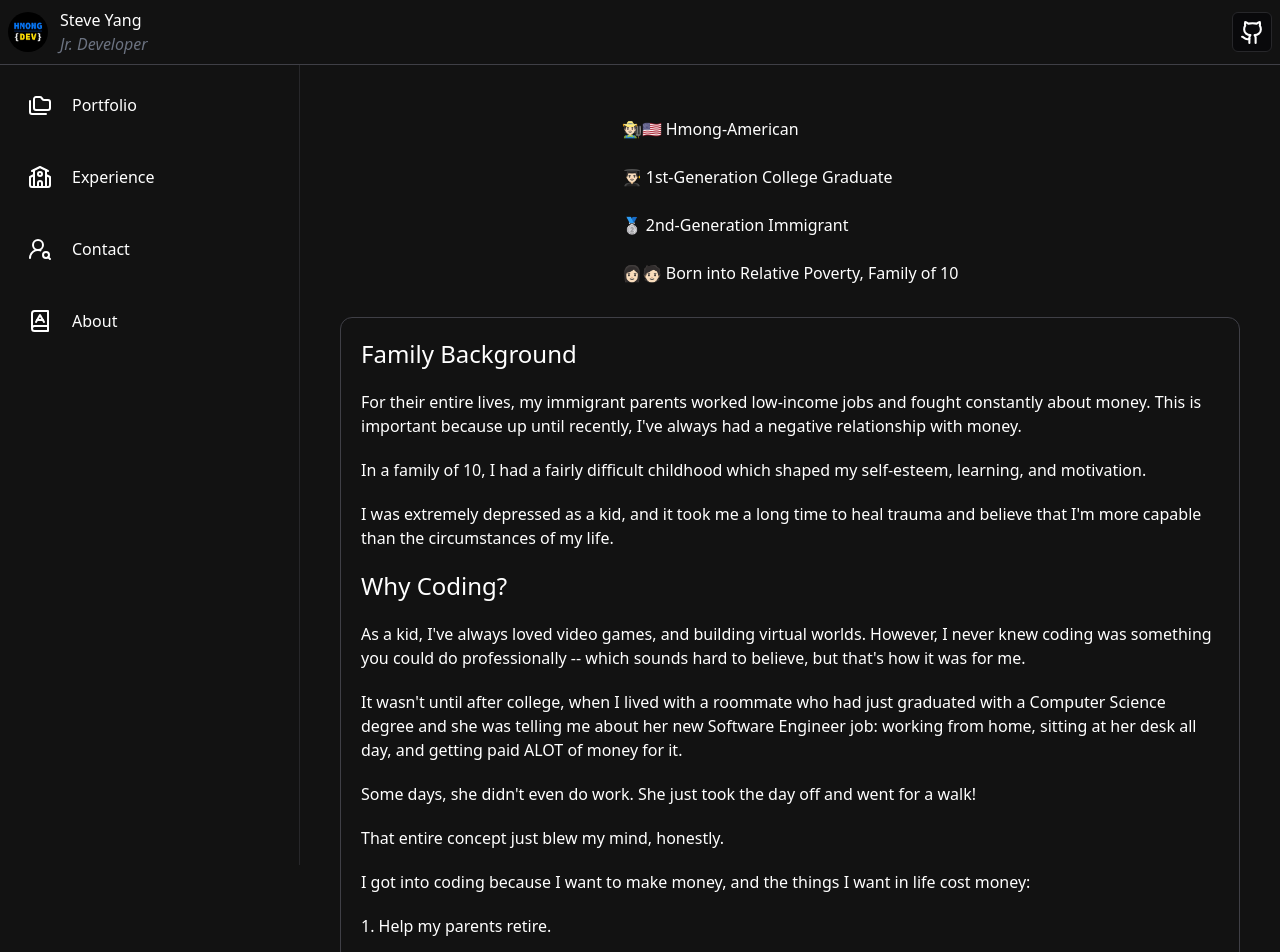
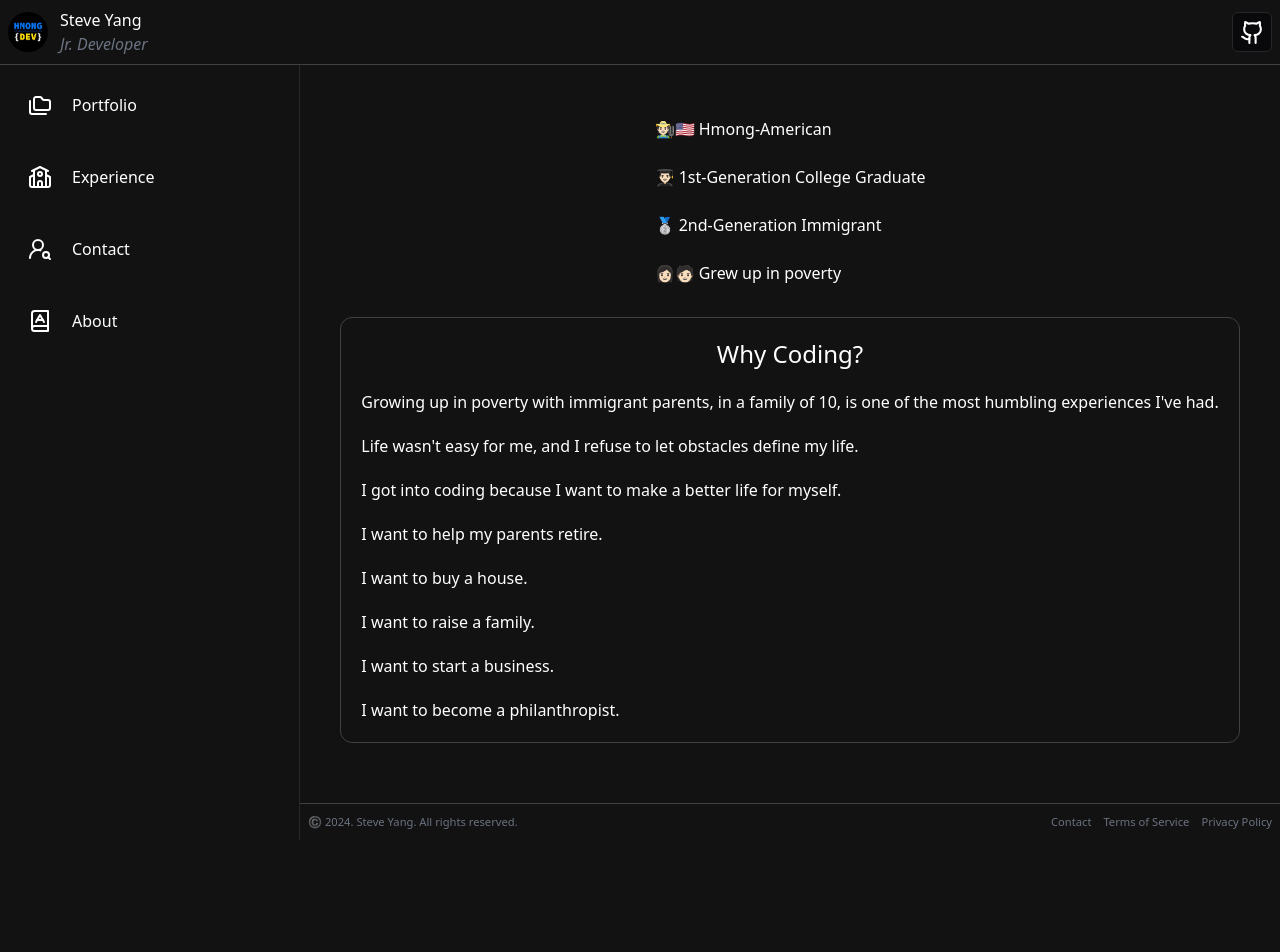
Before and after one commit to hmongdev/hmongdev-resume, a Next.js app: page /about in a window 1280 px wide. Shown: the top 952 px of the page. After the commit the page ends 840 px from the top, so only its background shows below. Built offline with nearby package versions, Linux system fonts and the light colour scheme.

Commit message:
update about

```diff
--- a/components/shared/About.tsx
+++ b/components/shared/About.tsx
@@ -17,7 +17,7 @@ const aboutLinks = [
 		icon: '🥈',
 	},
 	{
-		text: 'Born into Relative Poverty, Family of 10',
+		text: 'Grew up in poverty',
 		href: 'https://en.wikipedia.org/wiki/Poverty_threshold#Relative_poverty',
 		icon: '👩🏻🧑🏻',
 	},
@@ -44,67 +44,28 @@ const About = () => {
 			</ul>
 
 			<section className="flex flex-col gap-5 border border-zinc-700 rounded-xl p-5 my-5">
-				<h1 className="text-2xl">Family Background</h1>
+				<h1 className="text-2xl text-center">
+					Why Coding?
+				</h1>
 				<p>
-					For their entire lives, my immigrant
-					parents worked low-income jobs and
-					fought constantly about money. This is
-					important because up until recently,
-					I've always had a negative relationship
-					with money.
+					Growing up in poverty with immigrant
+					parents, in a family of 10, is one of
+					the most humbling experiences I've had.
 				</p>
 				<p>
-					In a family of 10, I had a fairly
-					difficult childhood which shaped my
-					self-esteem, learning, and motivation.
+					Life wasn't easy for me, and I refuse to
+					let obstacles define my life.
 				</p>
 				<p>
-					I was extremely depressed as a kid, and
-					it took me a long time to heal trauma
-					and believe that I'm more capable than
-					the circumstances of my life.
-				</p>
-				<h1 className="text-2xl">Why Coding?</h1>
-				<p>
-					As a kid, I've always loved video games,
-					and building virtual worlds. However, I
-					never knew coding was something you
-					could do professionally -- which sounds
-					hard to believe, but that's how it was
-					for me.
-				</p>
-				<p>
-					It wasn't until after college, when I
-					lived with a roommate who had just
-					graduated with a Computer Science degree
-					and she was telling me about her new
-					Software Engineer job: working from
-					home, sitting at her desk all day, and
-					getting paid ALOT of money for it.
+					I got into coding because I want to make
+					a better life for myself.
 				</p>
 
-				<p>
-					Some days, she didn't even do work. She
-					just took the day off and went for a
-					walk!
-				</p>
-
-				<p>
-					That entire concept just blew my mind,
-					honestly.
-				</p>
-
-				<p>
-					I got into coding because I want to make
-					money, and the things I want in life
-					cost money:
-				</p>
-
-				<p>1. Help my parents retire.</p>
-				<p>2. Buy a house.</p>
-				<p>3. Raise a family.</p>
-				<p>4. Start a business.</p>
-				<p>5. Become a philanthropist.</p>
+				<p>I want to help my parents retire.</p>
+				<p>I want to buy a house.</p>
+				<p>I want to raise a family.</p>
+				<p>I want to start a business.</p>
+				<p>I want to become a philanthropist.</p>
 			</section>
 		</main>
 	);
```
